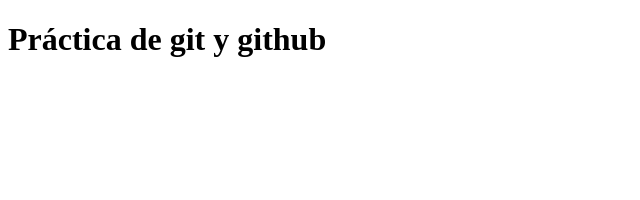
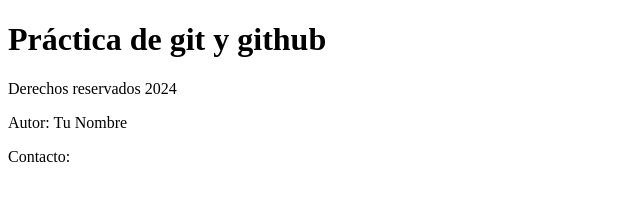
Before and after one commit to juanlassalle/practica-ramas, a plain HTML site: page index.html in a window 1280 px wide. Shown: the whole page, without its empty margins (0-640 px from the left). Drawn offline with Linux system fonts and the light colour scheme.

Commit message:
se agrega el footer

```diff
--- a/index.html
+++ b/index.html
@@ -7,5 +7,10 @@
 </head>
 <body>
     <h1>Práctica de git y github</h1>
+    <footer>
+        <p>Derechos reservados 2024</p>
+        <p>Autor: Tu Nombre</p>
+        <p>Contacto:</p>
+    </footer>
 </body>
 </html>
```
